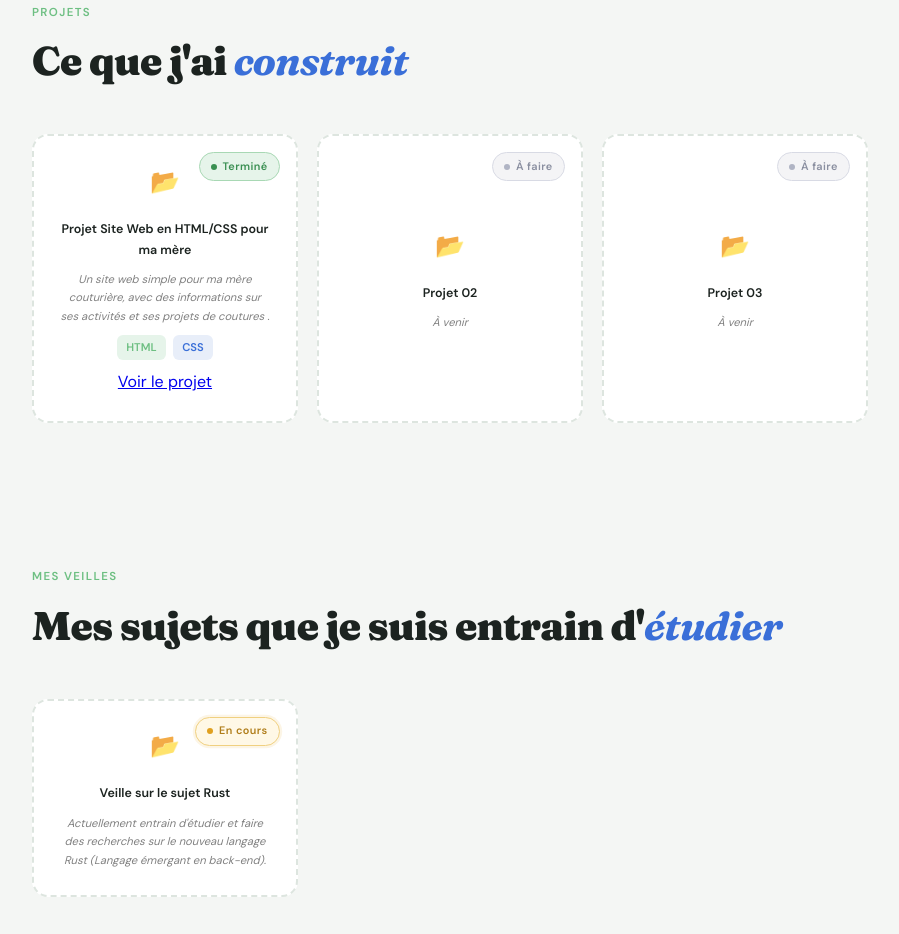
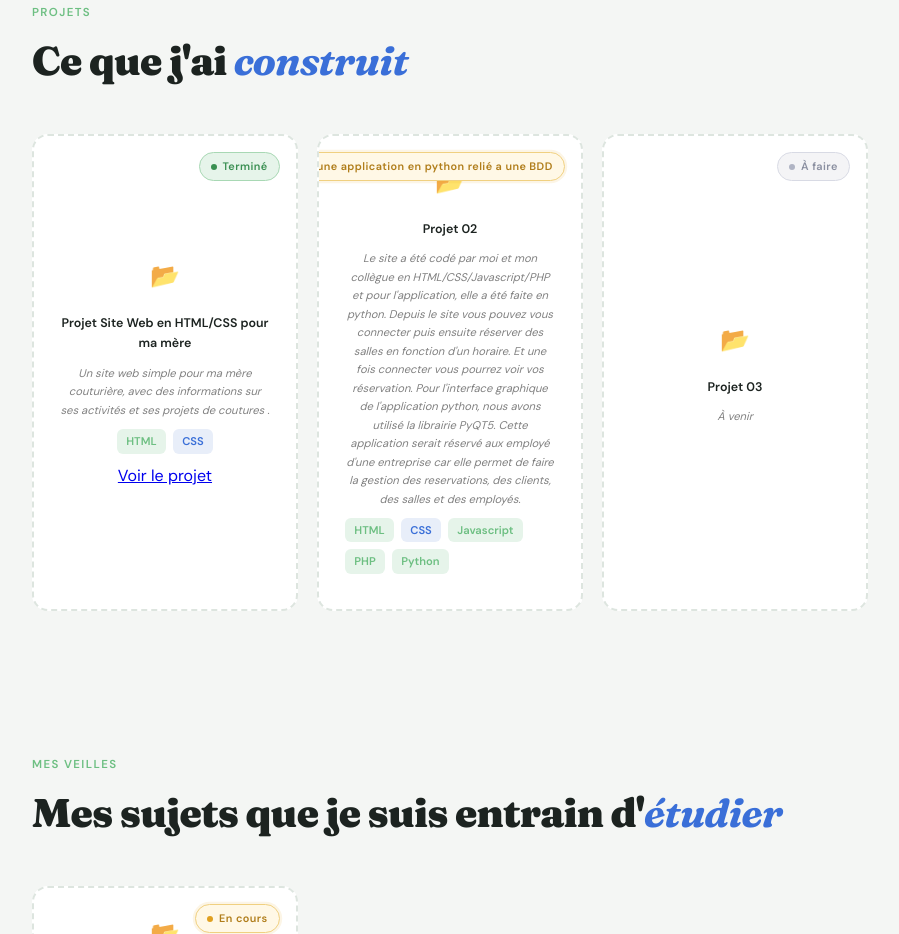
Before and after one commit to EnzoRicharddev/EnzoRicharddev.github.io, a plain HTML site: page index.html in a window 1280 px wide. Shown: the part 2798-3732 px from the top of the page, without its empty margins (190-1089 px from the left). Drawn offline with Linux system fonts and the light colour scheme.

Commit message:
Enhance project card with status and description
Updated project card with detailed project description and tags.

```diff
--- a/index.html
+++ b/index.html
@@ -1038,10 +1038,21 @@
           <a href="https://fdmne.fr/" target="_blank" class="empty-link">Voir le projet</a>
         </div>
         <div class="project-card empty reveal reveal-d2">
-          <span class="status-badge todo">À faire</span>
+          <span class="status-badge wip">Projet scolaire : mise en place d'un site et d'une application en python relié a une BDD</span>
           <div class="proj-icon">📂</div>
           <span class="empty-label">Projet 02</span>
-          <span class="empty-sub">À venir</span>
+          <span class="empty-sub">Le site a été codé par moi et mon collègue en HTML/CSS/Javascript/PHP et pour l'application, elle a été faite en python.
+          Depuis le site vous pouvez vous connecter puis ensuite réserver des salles en fonction d'un horaire. Et une fois connecter vous pourrez voir vos réservation.
+          Pour l'interface graphique de l'application python, nous avons utilisé la librairie PyQT5. Cette application serait réservé aux employé d'une entreprise
+          car elle permet de faire la gestion des reservations, des clients, des salles et des employés.</span>
+          <div class="proj-tags">
+            <span class="proj-tag">HTML</span>
+            <span class="proj-tag b">CSS</span>
+            <span class="proj-tag c">Javascript</span>
+            <span class="proj-tag d">PHP</span>
+            <span class="proj-tag e">Python</span>
+          </div>
+          <a href="#" target="_blank" class="empty-link"></a>
         </div>
         <div class="project-card empty reveal reveal-d3">
           <span class="status-badge todo">À faire</span>
```
